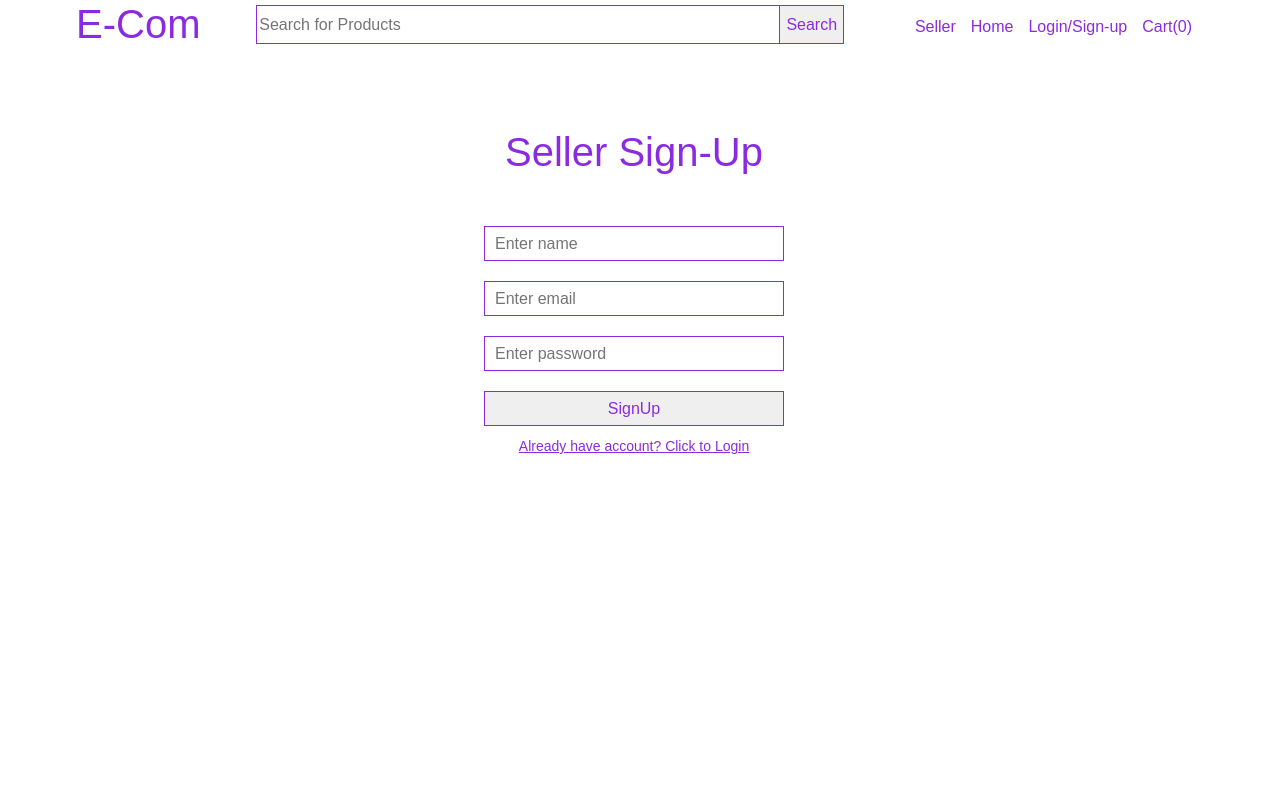
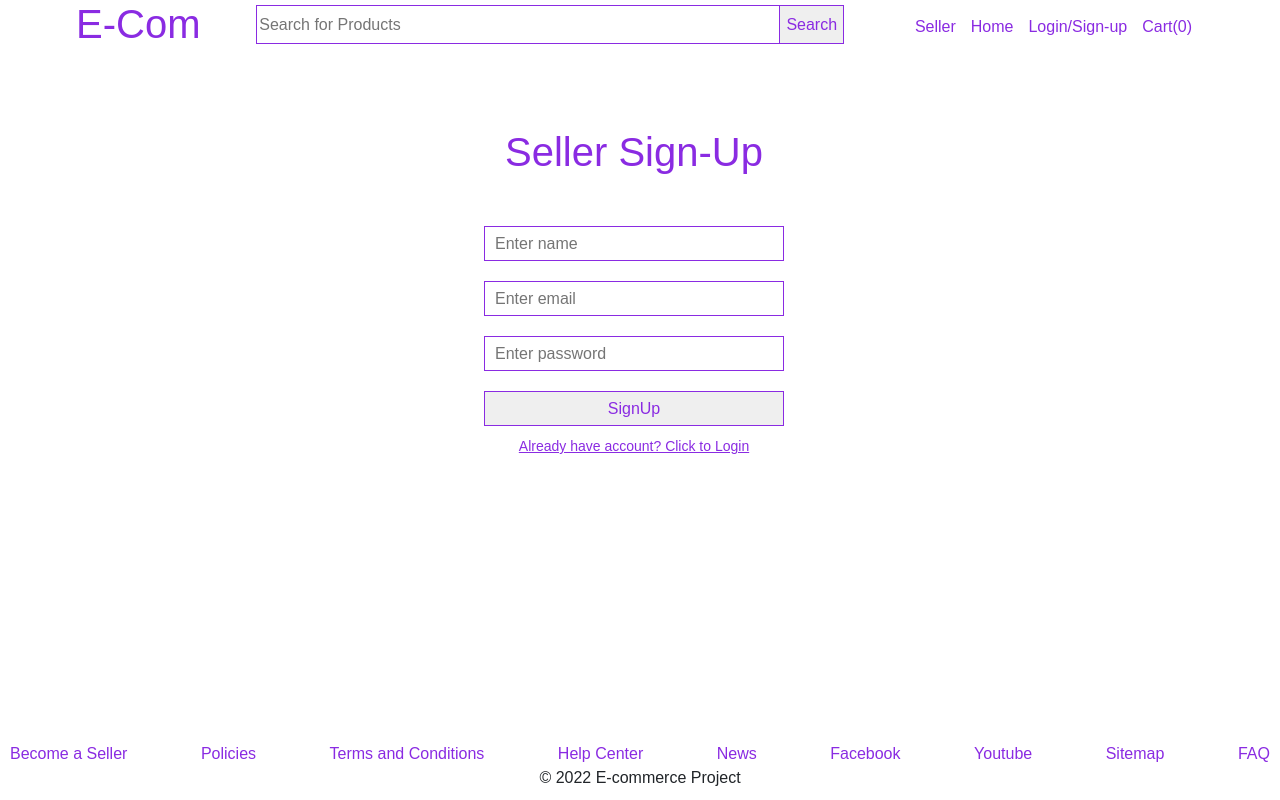
Before and after one commit to sumedhrandhawa/angular-ecom, an Angular app: page /seller-auth in a window 1280 px wide. Built offline with nearby package versions, Linux system fonts and the light colour scheme.

Commit message:
Added Missing Footer Component

```diff
--- a/src/app/app.component.html
+++ b/src/app/app.component.html
@@ -1,4 +1,5 @@
 <div class="container">
   <app-header></app-header>
   <router-outlet></router-outlet>
+  <app-footer></app-footer>
 </div>
--- a/src/app/app.component.ts
+++ b/src/app/app.component.ts
@@ -1,11 +1,12 @@
 import { Component } from '@angular/core';
 import { RouterOutlet } from '@angular/router';
 import { HeaderComponent } from './header/header.component';
+import { FooterComponent } from './footer/footer.component';
 
 @Component({
   selector: 'app-root',
   standalone: true,
-  imports: [RouterOutlet, HeaderComponent],
+  imports: [RouterOutlet, HeaderComponent, FooterComponent],
   templateUrl: './app.component.html',
   styleUrl: './app.component.css',
 })
--- /dev/null
+++ b/src/app/footer/footer.component.css
@@ -0,0 +1,24 @@
+ul {
+    margin: 0;
+    padding: 0;
+}
+
+.footer {
+    padding: 10px;
+    text-align: center;
+    position: absolute;
+    bottom: 0;
+    left: 0;
+    right: 0;
+}
+
+.footer ul {
+    list-style: none;
+    display: flex;
+    justify-content: space-between;
+}
+
+.footer ul li a {
+    color: blueviolet;
+    text-decoration: none;
+}
--- /dev/null
+++ b/src/app/footer/footer.component.html
@@ -0,0 +1,32 @@
+<div class="footer">
+    <ul>
+        <li>
+            <a href="">Become a Seller</a>
+        </li>
+        <li>
+            <a href="">Policies</a>
+        </li>
+        <li>
+            <a href="">Terms and Conditions</a>
+        </li>
+        <li>
+            <a href="">Help Center</a>
+        </li>
+        <li>
+            <a href="">News</a>
+        </li>
+        <li>
+            <a href="">Facebook</a>
+        </li>
+        <li>
+            <a href="">Youtube</a>
+        </li>
+        <li>
+            <a href="">Sitemap</a>
+        </li>
+        <li>
+            <a href="">FAQ</a>
+        </li>
+    </ul>
+    <span>© 2022 E-commerce Project</span>
+</div>
```
Also changed, not shown: src/app/footer/footer.component.ts (added, +12 -0 lines), 1 other file (tests, documents, lock files or other folders).
